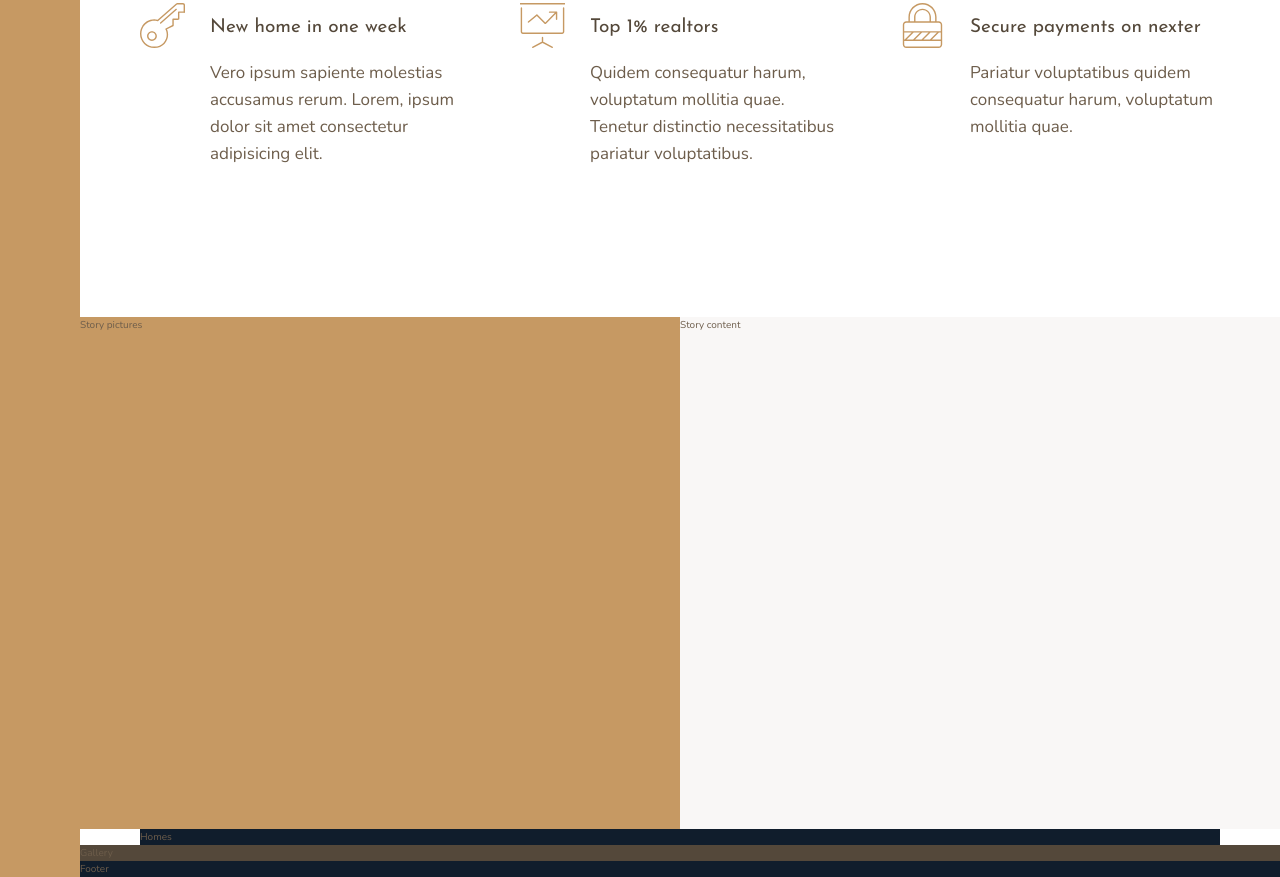
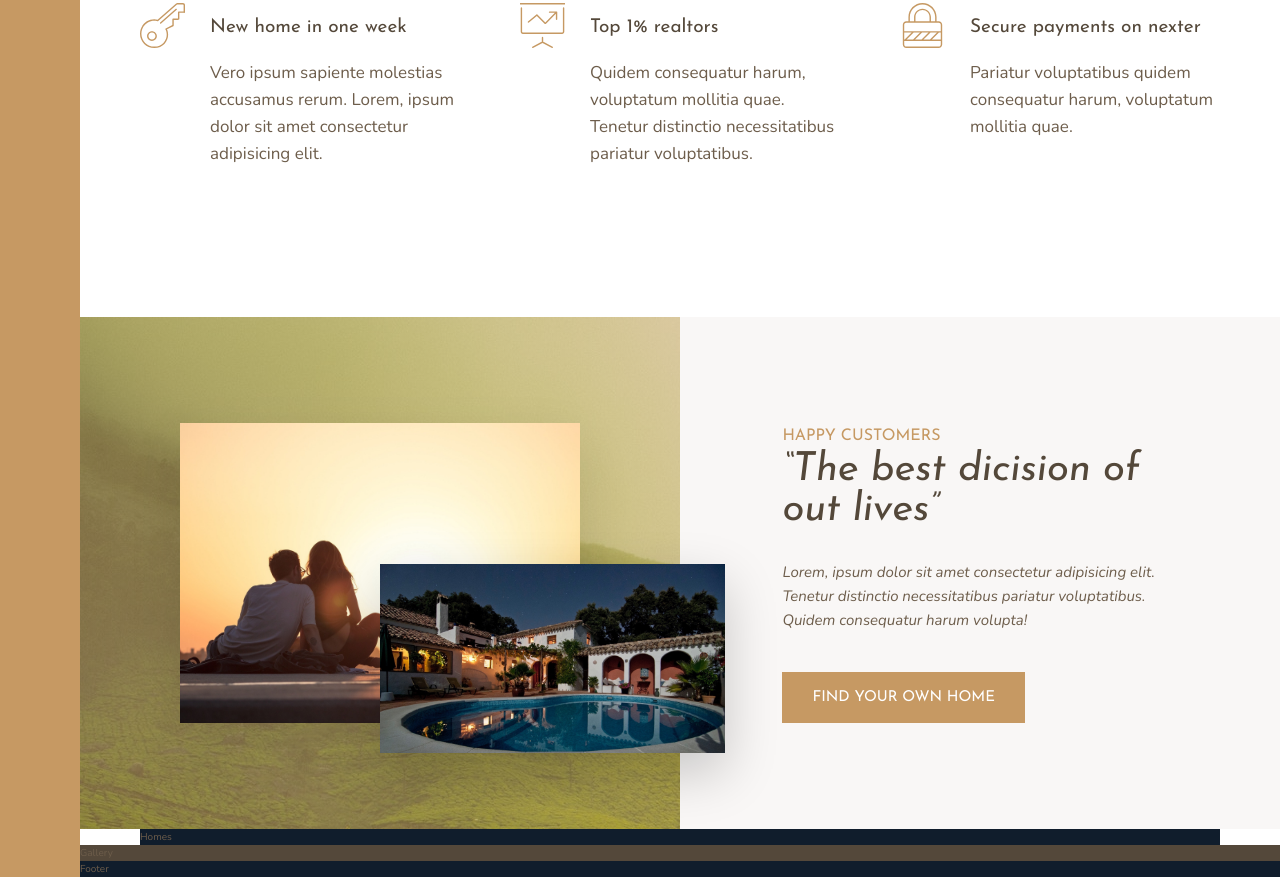
Before and after one commit to GeorgeShegera/Nexter_Layout, a website: page index.html in a window 1280 px wide. Shown: the part 991-1868 px from the top of the page. Drawn offline with nearby package versions, Linux system fonts and the light colour scheme.

Commit message:
Story Section

```diff
--- a/index.html
+++ b/index.html
@@ -80,8 +80,26 @@
         </p>
       </div>
     </section>
-    <div class="story__pictures">Story pictures</div>
-    <div class="story__content">Story content</div>
+    <div class="story__pictures">
+      <img
+        src="img/story-1.jpeg"
+        alt="Couple with new house"
+        class="story__img--1"
+      />
+      <img src="img/story-2.jpeg" alt="New house" class="story__img--2" />
+    </div>
+    <div class="story__content">
+      <h3 class="heading-3">Happy Customers</h3>
+      <h2 class="heading-2 heading-2--dark mb-md">
+        &ldquo;The best dicision of out lives&rdquo;
+      </h2>
+      <p class="story__text">
+        Lorem, ipsum dolor sit amet consectetur adipisicing elit. Tenetur
+        distinctio necessitatibus pariatur voluptatibus. Quidem consequatur
+        harum volupta!
+      </p>
+      <button class="btn">Find your own home</button>
+    </div>
     <section class="homes">Homes</section>
     <section class="gallery">Gallery</section>
     <footer class="footer">Footer</footer>
--- a/sass/_story.scss
+++ b/sass/_story.scss
@@ -2,10 +2,53 @@
   &__pictures {
     background-color: $color-primary;
     grid-column: full-start / col-end 4;
+
+    display: grid;
+    grid-template-columns: repeat(6, 1fr);
+    grid-template-rows: repeat(6, 1fr);
+    align-items: center;
+    background-image: linear-gradient(
+        rgba($color-primary, 0.5),
+        rgba($color-primary, 0.5)
+      ),
+      url("../img/back.jpg");
+  }
+
+  &__img--1 {
+    width: 100%;
+    grid-row: 2 / 6;
+    grid-column: 2 /6;
+    box-shadow: 0 2rem 5rem rgba(#000, 0.1);
+  }
+
+  &__img--2 {
+    width: 115%;
+    grid-row: 4 / 6;
+    grid-column: 4 /7;
+    z-index: 10;
+    box-shadow: 0 2rem 5rem rgba(#000, 0.2);
   }
 
   &__content {
     background-color: $color-grey-light-1;
     grid-column: col-start 5 / full-end;
+
+    padding: 6rem 8vw;
+    /*
+    display: flex;
+    flex-direction: column;
+    justify-content: center;
+    align-items: flex-start;
+    */
+
+    display: grid;
+    align-content: center;
+    justify-items: start;
+  }
+
+  &__text {
+    font-size: 1.5rem;
+    font-style: italic;
+    margin-bottom: 4rem;
   }
 }
--- a/sass/_typography.scss
+++ b/sass/_typography.scss
@@ -9,10 +9,23 @@
 
 .heading-2 {
   @extend %heading;
+  font-size: 4rem;
+  font-style: italic;
+  line-height: 1;
+
+  &--light {
+    color: $color-grey-light-1;
+  }
+  &--dark {
+    color: $color-grey-dark-1;
+  }
 }
 
 .heading-3 {
   @extend %heading;
+  font-size: 1.6rem;
+  color: $color-primary;
+  text-transform: uppercase;
 }
 
 .heading-4 {
@@ -26,3 +39,36 @@
     color: $color-grey-dark-1;
   }
 }
+
+.btn {
+  background-color: $color-primary;
+  color: #fff;
+  border: none;
+  border-radius: 0;
+  font-family: $font-display;
+  font-size: 1.5rem;
+  text-transform: uppercase;
+  padding: 1.8rem 3rem;
+  cursor: pointer;
+  transition: all 0.2s;
+
+  &:hover {
+    background-color: $color-primary-dark;
+  }
+}
+
+.mb-sm {
+  margin-bottom: 2rem;
+}
+
+.mb-md {
+  margin-bottom: 3rem;
+}
+
+.mb-lf {
+  margin-bottom: 4rem;
+}
+
+.mb-hg {
+  margin-bottom: 8rem;
+}
```
Also changed, not shown: css/style.css.
